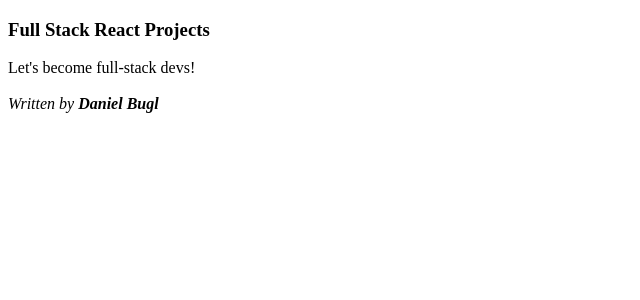
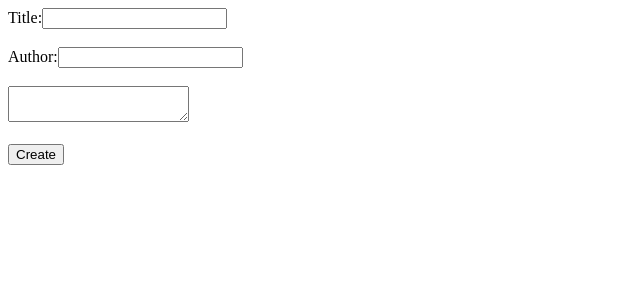
Before and after one commit to drossano/full-stack-react-projects, a React (Vite) app: page / in a window 1280 px wide. Shown: the top 300 px of the page, without its empty margins (0-640 px from the left). Built offline with nearby package versions, Linux system fonts and the light colour scheme.

Commit message:
feat: add CreatePost component

```diff
--- a/src/App.jsx
+++ b/src/App.jsx
@@ -1,11 +1,5 @@
-import { Post } from "./components/Post.jsx";
+import { CreatePost } from "./components/CreatePost.jsx";
 
 export function App() {
-  return (
-    <Post
-      title="Full Stack React Projects"
-      contents="Let's become full-stack devs!"
-      author="Daniel Bugl"
-    />
-  );
+  return <CreatePost />;
 }
--- /dev/null
+++ b/src/components/CreatePost.jsx
@@ -0,0 +1,20 @@
+export function CreatePost() {
+  return (
+    <form onSubmit={(e) => e.preventDefault()}>
+      <div>
+        <label htmlFor="create-title">Title:</label>
+        <input type="text" name="create-title" id="create-title" />
+      </div>
+      <br />
+      <div>
+        <label htmlFor="create-author">Author:</label>
+        <input type="text" name="create-author" id="create-author" />
+      </div>
+      <br />
+      <textarea />
+      <br />
+      <br />
+      <input type="submit" value="Create" />
+    </form>
+  );
+}
```
